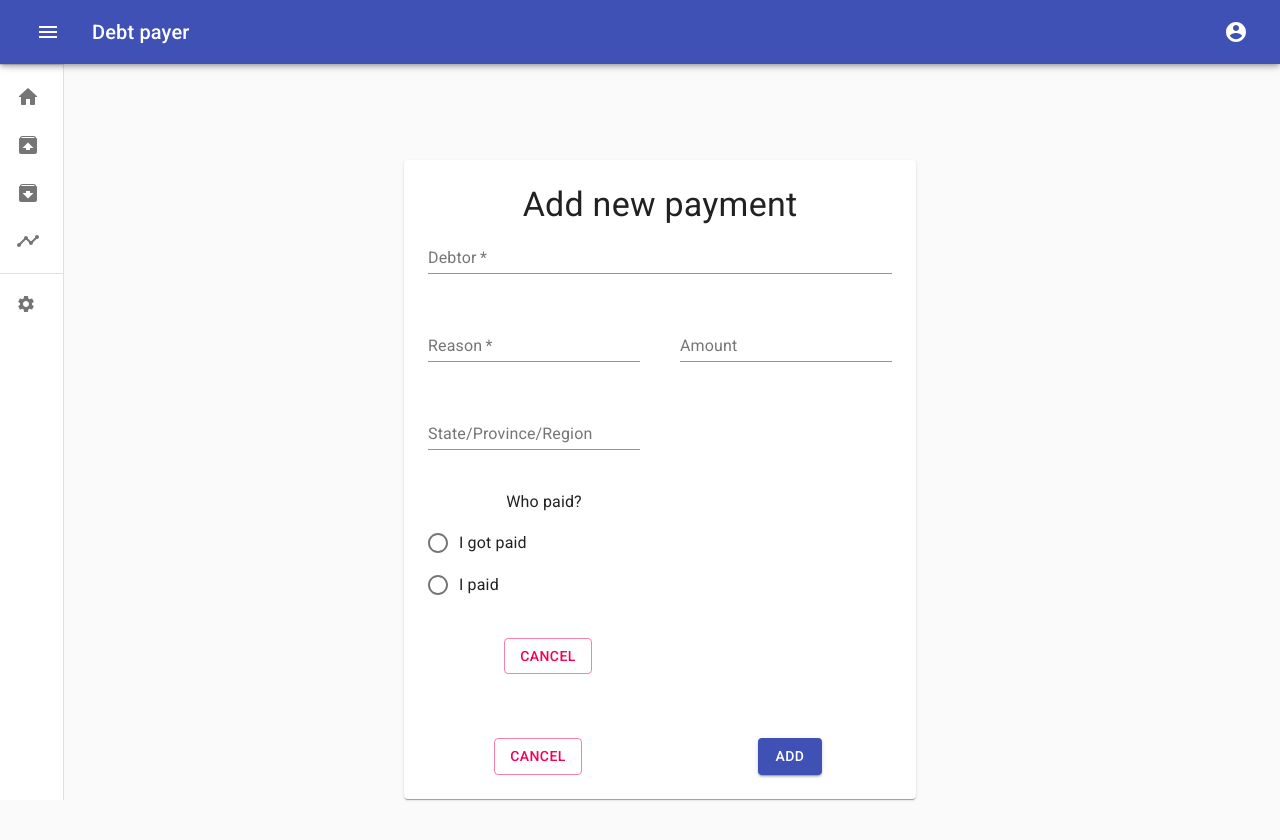
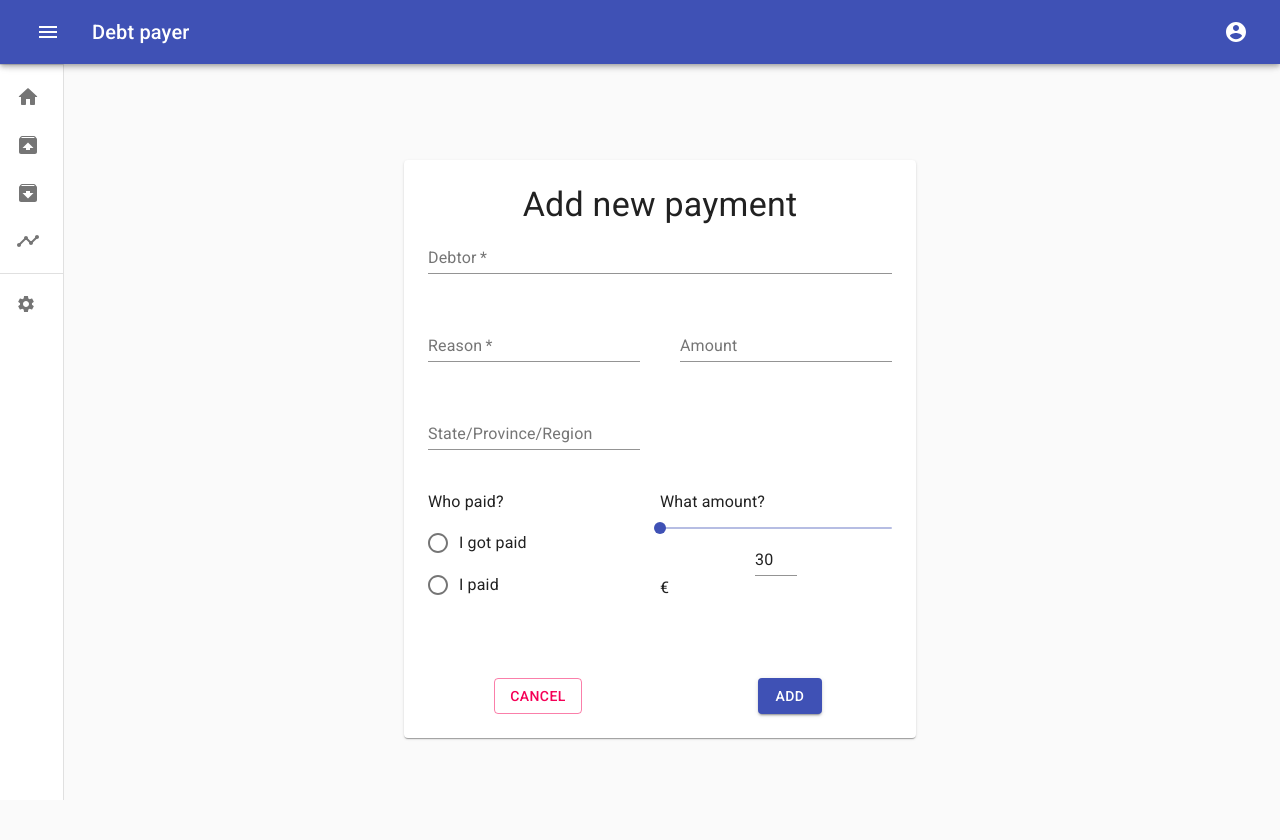
Before and after one commit to Xalemg/react-debt-payer, a React (Create React App) app: page /debts/addDebt in a window 1280 px wide. Shown: the top 840 px of the page. After the commit the page ends 800 px from the top, so only its background shows below. Built offline with nearby package versions, Linux system fonts and the light colour scheme.

Commit message:
Continue work on the add debt page

```diff
--- a/package.json
+++ b/package.json
@@ -3,9 +3,9 @@
   "version": "0.1.0",
   "private": true,
   "dependencies": {
-    "@material-ui/core": "^4.0.0",
-    "@material-ui/icons": "^4.0.1",
-    "@material-ui/styles": "^4.0.0",
+    "@material-ui/core": "^4.2.0",
+    "@material-ui/icons": "^4.2.1",
+    "@material-ui/styles": "^4.2.0",
     "axios": "^0.19.0",
     "classnames": "^2.2.6",
     "react": "^16.8.6",
--- a/src/App.jsx
+++ b/src/App.jsx
@@ -31,7 +31,7 @@ function App() {
           <Route path = '/owned' component = {ownedPage}/>
           <Route path = '/stats' component = {statsPage}/>
           <Route path = '/settings' component = {settingsPage}/>
-          <Route path = '/debts/addDebt' component= {AddDebtPage}/>
+          <Route exact path = '/debts/addDebt'  component= {AddDebtPage}/>
           <Route path = '/debts/:debtId'/>
           <Route exact path = '/' component ={home}/>
         </Switch>
--- a/src/components/DrawerMenu/styles.jsx
+++ b/src/components/DrawerMenu/styles.jsx
@@ -68,7 +68,13 @@ const styles = theme => ({
     appTitle: {
       margin: "0 20px",
       overflowX: "clip",
-    }
+    },
+    input: {
+      width: 42,
+    },
+    slider: {
+      width: 250,
+    },
   });
 
   export default styles;
--- a/src/pages/AddDebtPage/AddDebtPage.jsx
+++ b/src/pages/AddDebtPage/AddDebtPage.jsx
@@ -4,20 +4,32 @@ import Container from '@material-ui/core/Container';
 import Paper from '@material-ui/core/Paper';
 import useStyles from './style'
 import Typography from '@material-ui/core/Typography';
-import {FormControlLabel, Grid, TextField, Checkbox, Button, Radio, RadioGroup,  } from '@material-ui/core'
-import Autosuggest from 'react-autosuggest';
+import {FormControlLabel, Grid, TextField, Button, Radio, RadioGroup, Input, Slider  } from '@material-ui/core'
 
 
 
-
-export default function AddDebtPage() {
+export default function AddDebtPage(props) {
   const classes = useStyles();
-
-  const [value, setValue] = React.useState('female');
+  const [payer, satPayer] = React.useState('female');
+  const [amount, setAmount] = React.useState(30);
 
   function handleChange(event) {
-    setValue(event.target.value);
+    satPayer(event.target.value);
   }
+  const handleSliderChange = (event, newValue) => {
+    setAmount(newValue);
+  };
+  const handleInputChange = event => {
+    setAmount(event.target.value === '' ? '' : Number(event.target.value));
+  };
+
+  const handleBlur = () => {
+    if (amount < 0) {
+      setAmount(0);
+    } else if (amount > 100) {
+      setAmount(100);
+    }
+  };
 
   return (
     <React.Fragment>
@@ -63,14 +75,14 @@ export default function AddDebtPage() {
         <Grid item xs={12} sm={6}>
           <TextField id="state" name="state" label="State/Province/Region" fullWidth />
         </Grid>
-        <Grid item xs={12} sm={12}>
+        <Grid container item xs={12} sm={12}>
         <Grid item xs={12} sm={6}>
-         <Typography>Who paid?</Typography>
+         <Typography align ="left">Who paid?</Typography>
         <RadioGroup
           aria-label="Gender"
           name="gender1"
           className={classes.group}
-          value={value}
+          value={payer}
           onChange={handleChange}
         >
           <FormControlLabel value="negative" control={<Radio   color="primary"/>} label="I got paid" />
@@ -78,13 +90,37 @@ export default function AddDebtPage() {
         </RadioGroup>
         </Grid>
         <Grid item xs={12} sm={6}>
-        <Button color="secondary" variant="outlined" className={classes.button}>
-        Cancel
-        </Button>
+        <Typography align ="left">What amount?</Typography>
+        <Grid item xs={12} sm={12}>
+          <Slider
+            value={typeof value === 'number' ? amount : 0}
+            onChange={handleSliderChange}
+            aria-labelledby="input-slider"
+          />
+        </Grid>
+        <Grid item className={classes.slider}>
+          <Input
+            className={classes.input}
+            value={amount}
+            margin="dense"
+            onChange={handleInputChange}
+            onBlur={handleBlur}
+            inputProps={{
+              step: 1,
+              min: 0,
+              max: 100,
+              name:"amount",
+              label:"€",
+              type: 'number',
+              'aria-labelledby': 'input-slider',
+            }}
+          ></Input>
+        <Typography align ="left">€</Typography>
+        </Grid>
         </Grid>
         </Grid>
         <Grid item xs={12} sm={6}>
-        <Button color="secondary" variant="outlined" className={classes.button}>
+        <Button color="secondary" variant="outlined" className={classes.button} onClick={() => props.history.goBack()}>
         Cancel
         </Button>
         </Grid>
--- a/src/pages/AddDebtPage/style.jsx
+++ b/src/pages/AddDebtPage/style.jsx
@@ -40,6 +40,9 @@ import { makeStyles } from '@material-ui/core/styles';
     group: {
       margin: theme.spacing(1, 0),
     },
+    input: {
+      width: 42,
+    },
   }));
 
   export default useStyles;
```
Also changed, not shown: 1 other file (tests, documents, lock files or other folders).
